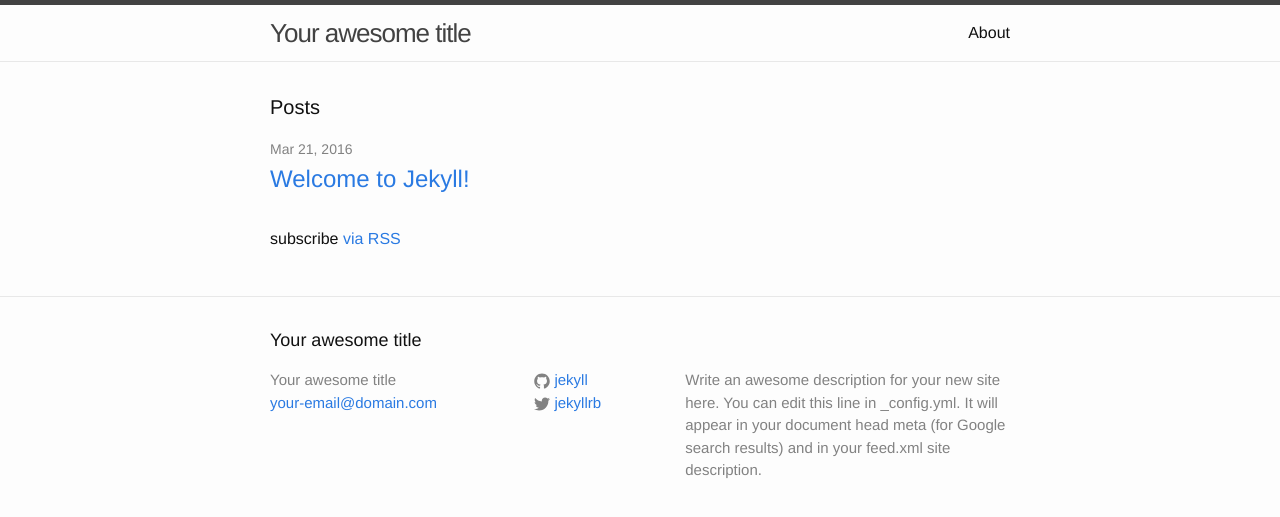
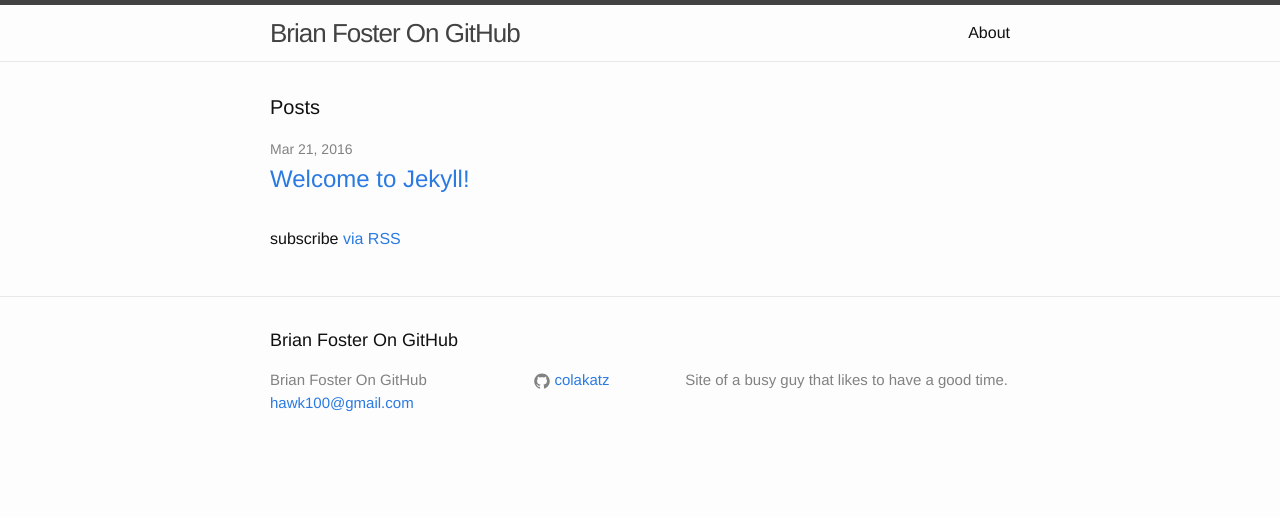
Before and after one commit to colakatz/colakatz.github.io, a Jekyll site: the page built from index.html, in a window 1280 px wide. Shown: the top 517 px of the page. Built offline with Jekyll 4.4.1, drawn with Linux system fonts in a browser that asks for light colours.

Commit message:
Updated Jekyll Configuration file with the proper contact information.

```diff
--- a/_config.yml
+++ b/_config.yml
@@ -6,16 +6,14 @@
 # 'jekyll serve'. If you change this file, please restart the server process.
 
 # Site settings
-title: Your awesome title
-email: your-email@domain.com
+title: Brian Foster On GitHub
+email: hawk100@gmail.com
 description: > # this means to ignore newlines until "baseurl:"
-  Write an awesome description for your new site here. You can edit this
-  line in _config.yml. It will appear in your document head meta (for
-  Google search results) and in your feed.xml site description.
+ Site of a busy guy that likes to have a good time.
 baseurl: "" # the subpath of your site, e.g. /blog
-url: "http://yourdomain.com" # the base hostname & protocol for your site
-twitter_username: jekyllrb
-github_username:  jekyll
+url: "http://colakatz.github.io" # the base hostname & protocol for your site
+twitter_username:
+github_username:  colakatz
 
 # Build settings
 markdown: kramdown
```
